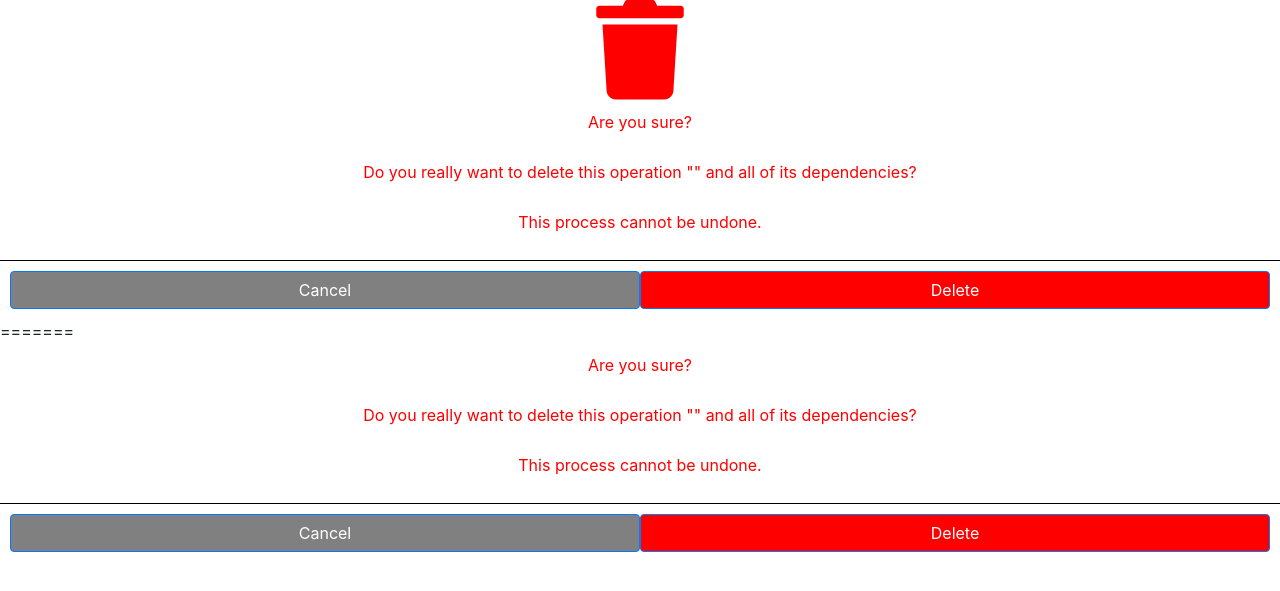
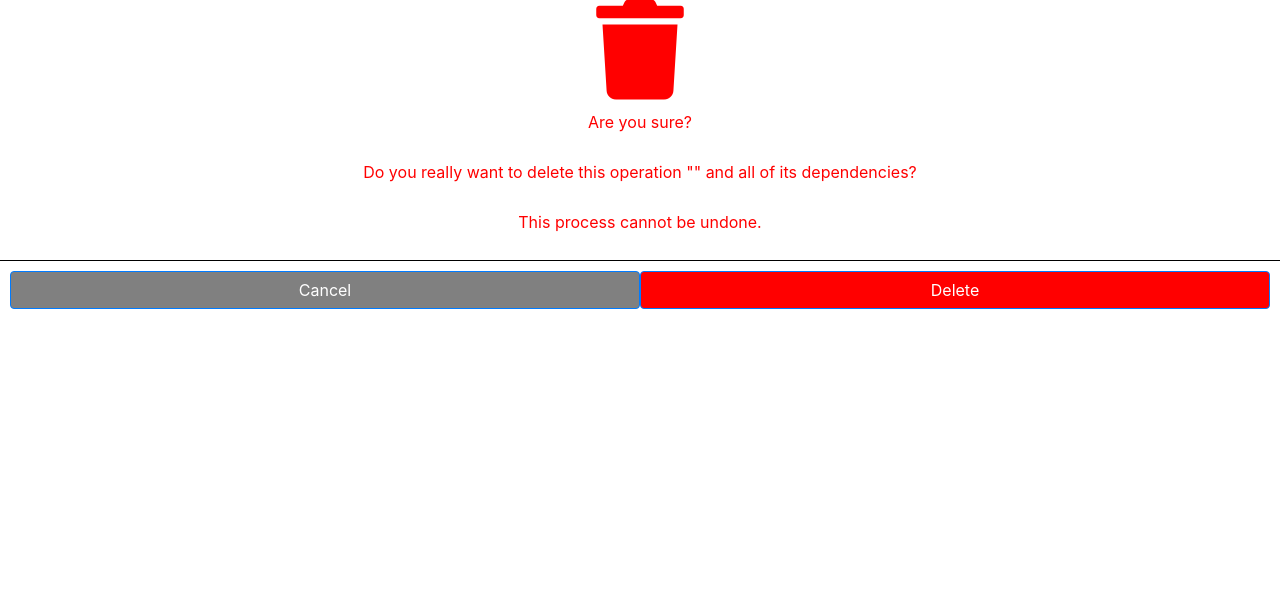
Before and after one commit to abdessalems/prwb_2223_a10, a PHP site: page /prwb_2223_a10/view/view_delete_operation.php in a window 1280 px wide. Shown: the top 591 px of the page. Run offline with PHP 8.4, Linux system fonts and the light colour scheme; the template is opened without the code that fills it, so the values that code supplies are empty.

Commit message:
(fix_deleteOperation(fix delete operation)

```diff
--- a/view/view_delete_operation.php
+++ b/view/view_delete_operation.php
@@ -44,31 +44,7 @@
             <a href='operation/delete_confirmation/<?= $operation->id ?>' style="color:white;">Delete</a>
         </button>
     </div>
-=======
-<div style="display: flex; justify-content: center; width: 100%; margin-top: 10px;">
-    <p style="color: red;">Are you sure?</p>
-</div>
 
-
-<div style="display: flex; justify-content: center; width: 100%; margin-top: 10px;">
-    <p style="color: red;">Do you really want to delete this operation "<strong style="color:red;"><?= $operation->title ?></strong>" and all of its dependencies?</p>
-
-</div>
-
-<div style="display: flex; justify-content: center; width: 100%; margin-top: 10px;">
-    <p style="color:red;">This process cannot be undone.</p>
-</div>
-<div style="width: 100%; height: 1px; background-color: black; margin-top: 10px;"></div>
-
-
-<div style="display: flex; justify-content: center; width: 100%; padding: 10px;">
-    <button class="btn btn-primary w-100" style="background-color: grey; color: white; margin: auto;">
-        <a href='tricount/tricount'  style="color:white;">Cancel</a>
-    </button>
-    <button class="btn btn-primary w-100"  style="background-color: red; color: white; margin: auto;">
-        <a href='operation/delete_confirmation/<?= $operation->id ?>' style="color:white;">Delete</a>
-    </button>
-</div>
 
 
 </body>
--- a/view/view_edit_operation.php
+++ b/view/view_edit_operation.php
@@ -75,7 +75,7 @@
     <div class="d-flex w-100 justify-content-between">
         <a class="btn btn-outline-danger"  href="operation/view_operation/<?= $operation->id ?>">Cancel</a>
         <h5 style="align-self: center " class="card-title" ><?= $tricount->title ?> > Edit expense <h5/>
-            <a class="btn btn-danger" href="operation/edit_operation/<?= $operation->id ?>/<?= $id_user ?>">Delete</a>
+            <a class="btn btn-danger" href="operation/delete_opertation/<?= $operation->id ?>/<?= $id_user ?>">Delete</a>
     </div>
 </div>
 
--- a/view/view_edit_tricount.php
+++ b/view/view_edit_tricount.php
@@ -113,7 +113,7 @@
                     url: "tricount/editSubscriber",
                     data: { tricount_id: tricountId, subscriber_name: subscriberName },
                     success: function(response) {
-                        // Reload the page if the request was successful
+
                         if (response === "success") {
                             location.reload();
                         } else {
```
